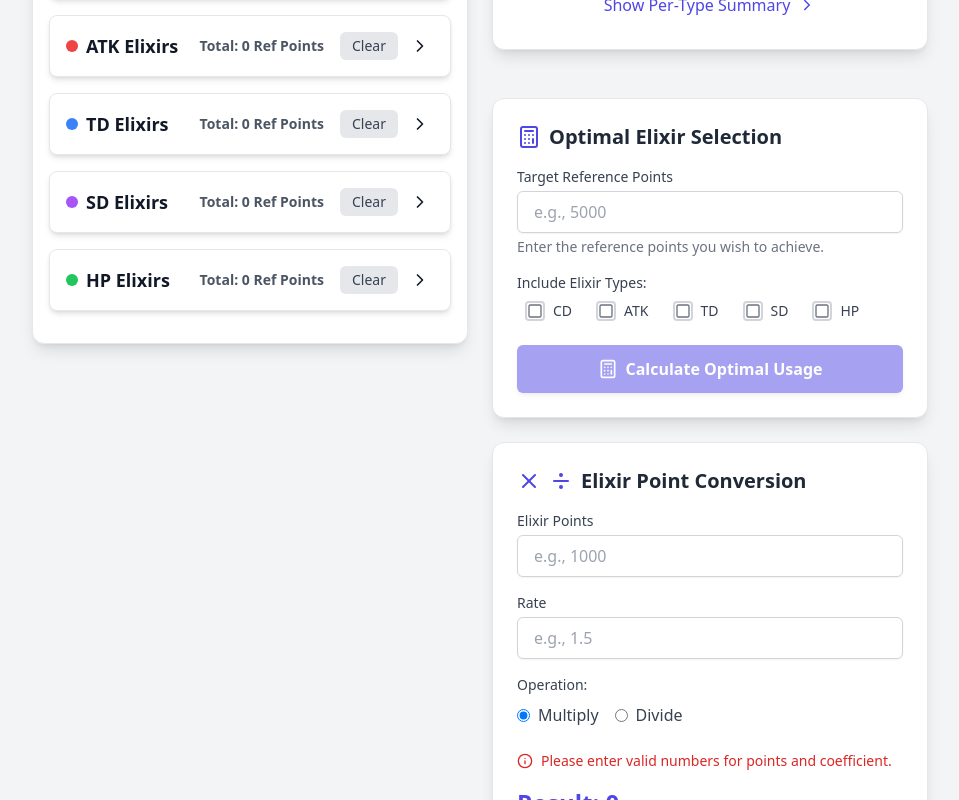
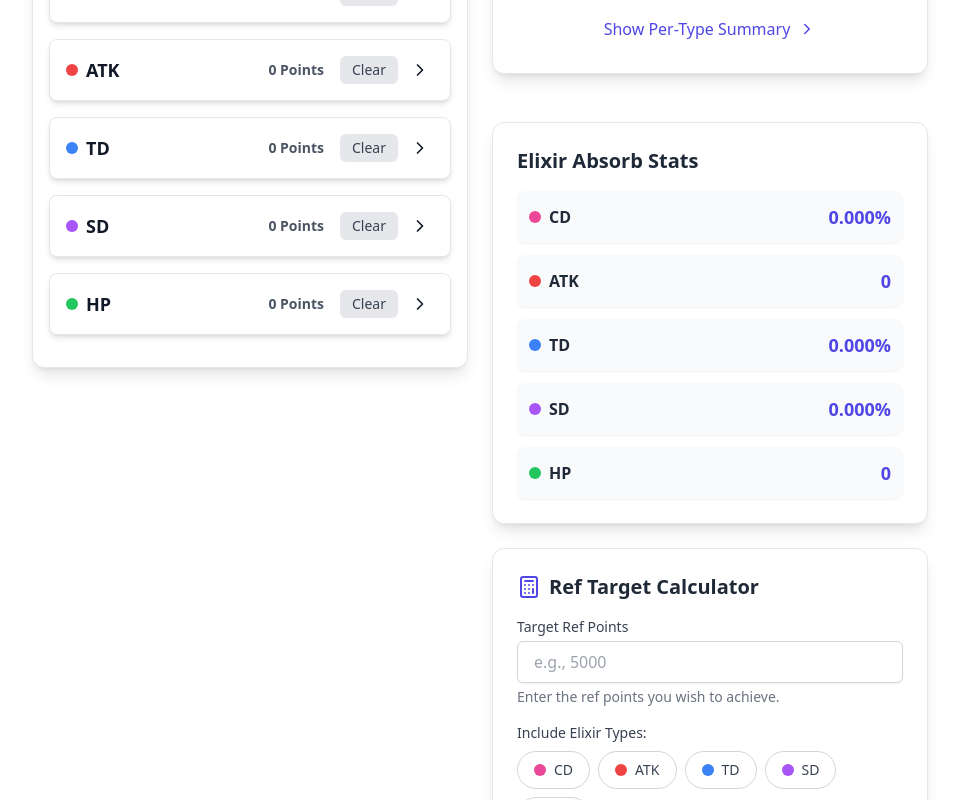
Before and after one commit to ifrag2142/elixir-tracker-app, a React (Create React App) app: page / in a window 1280 px wide. Shown: the part 280-1080 px from the top of the page, without its empty margins (160-1119 px from the left). Built offline with nearby package versions, Linux system fonts and the light colour scheme.

Commit message:
Update various text, add absorb stats section

```diff
--- a/src/App.js
+++ b/src/App.js
@@ -1,6 +1,6 @@
 
 import React, { useState, useEffect, useMemo, useCallback } from 'react';
-import { ChevronDown, ChevronRight, Calculator, CheckSquare, Square, Info, Divide, X } from 'lucide-react';
+import { ChevronDown, ChevronRight, Calculator, Info, Divide, X } from 'lucide-react';
 
 // Elixir Tier Configuration
 const ELIXIR_TIERS_CONFIG = [
@@ -25,6 +25,35 @@ const ELIXIR_TYPES_CONFIG = [
   { name: 'SD', color: 'bg-purple-500' },
   { name: 'HP', color: 'bg-green-500' },
 ];
+
+const ELIXIR_ABSORB_STATS_CONFIG = {
+  'ATK': {
+    'Common': 100, 'Good': 200, 'Sturdy': 300, 'Rare': 400, 'Perfect': 600,
+    'Scarce': 800, 'Epic': 1200, 'Legendary': 1600, 'Immortal': 2400,
+    'Myth': 4000, 'Eternal': 6000
+  },
+  'CD': {
+    'Common': 0.01, 'Good': 0.02, 'Sturdy': 0.03, 'Rare': 0.04, 'Perfect': 0.05,
+    'Scarce': 0.06, 'Epic': 0.08, 'Legendary': 0.10, 'Immortal': 0.14,
+    'Myth': 0.20, 'Eternal': 0.28
+  },
+  'TD': {
+    'Common': 0.001, 'Good': 0.002, 'Sturdy': 0.003, 'Rare': 0.004, 'Perfect': 0.005,
+    'Scarce': 0.006, 'Epic': 0.008, 'Legendary': 0.010, 'Immortal': 0.014,
+    'Myth': 0.020, 'Eternal': 0.028
+  },
+  'SD': {
+    'Common': 0.002, 'Good': 0.004, 'Sturdy': 0.006, 'Rare': 0.008, 'Perfect': 0.010,
+    'Scarce': 0.012, 'Epic': 0.016, 'Legendary': 0.020, 'Immortal': 0.028,
+    'Myth': 0.040, 'Eternal': 0.056
+  },
+  'HP': {
+    'Common': 10000, 'Good': 20000, 'Sturdy': 30000, 'Rare': 40000, 'Perfect': 60000,
+    'Scarce': 80000, 'Epic': 120000, 'Legendary': 160000, 'Immortal': 240000,
+    'Myth': 400000, 'Eternal': 600000
+  }
+};
+
 
 // --- Components ---
 
@@ -86,9 +115,9 @@ const ElixirTypeInventory = React.memo(({ elixirTypeConfig, inventoryForType, on
           className="flex-grow flex items-center gap-2 focus:outline-none" // Added flex-grow
         >
           <span className={`w-3 h-3 rounded-full ${elixirTypeConfig.color}`}></span>
-          {elixirTypeConfig.name} Elixirs
+          {elixirTypeConfig.name}
         </button>
-        <span className="text-sm text-gray-600 dark:text-gray-400 mr-4">Total: {totalRefPointsForType.toLocaleString()} Ref Points</span>
+        <span className="text-sm text-gray-600 dark:text-gray-400 mr-4">{totalRefPointsForType.toLocaleString()} Points</span>
         <button // Clear button
           onClick={handleClear}
           className="px-3 py-1 bg-gray-200 dark:bg-gray-700 text-gray-700 dark:text-gray-200 text-sm font-medium rounded-md hover:bg-gray-300 dark:hover:bg-gray-600 transition-colors duration-200 focus:outline-none focus:ring-2 focus:ring-gray-400"
@@ -124,10 +153,19 @@ const ElixirTypeInventory = React.memo(({ elixirTypeConfig, inventoryForType, on
 });
 
 // Elixir Inventory Management Interface Component
-const ElixirInventory = React.memo(({ inventory, onInventoryChange, totalRefPointsPerType, onClearTypeInventory }) => {
+const ElixirInventory = React.memo(({ inventory, onInventoryChange, totalRefPointsPerType, onClearAllElixirs }) => {
   return (
-    <div className="bg-white dark:bg-gray-800 shadow-lg rounded-xl overflow-hidden mb-6 border border-gray-200 dark:border-gray-700 p-4 overflow-y-auto"> {/* Overall scrollability */}
-      <h2 className="text-xl font-bold p-4 -mx-4 -mt-4 mb-4 bg-indigo-600 text-white rounded-t-xl">Your Elixir Inventories</h2>
+    <div className="bg-white dark:bg-gray-800 shadow-lg rounded-xl overflow-hidden mb-6 border border-gray-200 dark:border-gray-700 p-4 max-h-[calc(100vh-200px)] overflow-y-auto">
+      <div className="flex items-center justify-between p-4 -mx-4 -mt-4 mb-4 bg-indigo-600 text-white rounded-t-xl">
+        <h2 className="text-xl font-bold">Elixir</h2>
+        <button
+          onClick={onClearAllElixirs} // Call the new handler
+          className="px-3 py-1 bg-indigo-500 hover:bg-indigo-700 text-white text-sm font-medium rounded-md transition-colors duration-200 focus:outline-none focus:ring-2 focus:ring-indigo-400"
+          aria-label="Clear all elixir inputs"
+        >
+          Clear All
+        </button>
+      </div>
       {ELIXIR_TYPES_CONFIG.map((typeConfig) => (
         <ElixirTypeInventory
           key={typeConfig.name}
@@ -135,7 +173,6 @@ const ElixirInventory = React.memo(({ inventory, onInventoryChange, totalRefPoin
           inventoryForType={inventory[typeConfig.name] || {}}
           onInventoryChange={onInventoryChange}
           totalRefPointsForType={totalRefPointsPerType[typeConfig.name] || 0}
-          onClearTypeInventory={onClearTypeInventory}
         />
       ))}
     </div>
@@ -152,7 +189,7 @@ const TotalSummaryDisplay = React.memo(({ totalOverallRefPoints, totalRefPointsP
 
   return (
     <div className="bg-white dark:bg-gray-800 shadow-lg rounded-xl p-6 text-center border border-gray-200 dark:border-gray-700 mb-6">
-      <h2 className="text-lg font-semibold text-gray-700 dark:text-gray-300 mb-2">Overall Total Reference Points</h2>
+      <h2 className="text-lg font-semibold text-gray-700 dark:text-gray-300 mb-2">Overall Total Ref Points</h2>
       <p className="text-5xl font-extrabold text-indigo-600 dark:text-indigo-400 transition-transform duration-300 hover:scale-105 mb-4">
         {totalOverallRefPoints.toLocaleString()}
       </p>
@@ -192,8 +229,7 @@ const TotalSummaryDisplay = React.memo(({ totalOverallRefPoints, totalRefPointsP
 const OptimalSelectionCalculator = React.memo(({ inventory, totalOverallRefPoints }) => {
   const [targetRefPoints, setTargetRefPoints] = useState('');
   const [selectedElixirTypes, setSelectedElixirTypes] = useState(() =>
-    // new Set(ELIXIR_TYPES_CONFIG.map(type => type.name))
-    new Set()
+    new Set() // Initialize as empty set as per your last request
   );
   const [resultElixirs, setResultElixirs] = useState({});
   const [achievedPoints, setAchievedPoints] = useState(0);
@@ -207,13 +243,13 @@ const OptimalSelectionCalculator = React.memo(({ inventory, totalOverallRefPoint
     }
   }, []);
 
-  const handleTypeSelectionChange = useCallback((typeName, isChecked) => {
+  const handleTypeSelectionChange = useCallback((typeName) => {
     setSelectedElixirTypes(prev => {
       const newSelection = new Set(prev);
-      if (isChecked) {
+      if (newSelection.has(typeName)) {
+        newSelection.delete(typeName);
+      } else {
         newSelection.add(typeName);
-      } else {
-        newSelection.delete(typeName);
       }
       return newSelection;
     });
@@ -278,8 +314,6 @@ const OptimalSelectionCalculator = React.memo(({ inventory, totalOverallRefPoint
     const selectedElixirs = {}; // { type: { tier: quantity } }
 
     for (const elixir of availableElixirs) {
-      // If we've already met or exceeded the target, we break.
-      // The algorithm aims for the closest number higher, so it will take just enough to cross the target.
       if (currentAchievedPoints >= target) {
         break;
       }
@@ -287,14 +321,13 @@ const OptimalSelectionCalculator = React.memo(({ inventory, totalOverallRefPoint
       const refPointsPerElixir = elixir.refPoints;
       const availableQuantity = elixir.quantity;
 
-      // How many more points do we minimally need to reach or exceed the target?
       const pointsNeededToMeetTarget = target - currentAchievedPoints;
 
       let numToTake = 0;
       if (pointsNeededToMeetTarget > 0) {
         numToTake = Math.ceil(pointsNeededToMeetTarget / refPointsPerElixir);
       } else {
-        numToTake = 0; // Should not be hit due to `currentAchievedPoints >= target` break.
+        numToTake = 0;
       }
 
       numToTake = Math.min(numToTake, availableQuantity);
@@ -315,7 +348,7 @@ const OptimalSelectionCalculator = React.memo(({ inventory, totalOverallRefPoint
       setMessage(`Successfully achieved exactly ${currentAchievedPoints.toLocaleString()} reference points.`);
     } else if (currentAchievedPoints > target) {
       setMessage(`Achieved ${currentAchievedPoints.toLocaleString()} reference points (Target: ${target.toLocaleString()}). This is the closest value higher than your target.`);
-    } else { // currentAchievedPoints < target (should ideally be caught earlier if target > total available)
+    } else {
       setMessage(`Could not reach target. Achieved ${currentAchievedPoints.toLocaleString()} points. Max possible with selected types: ${currentTotalSelectedInventoryRefPoints.toLocaleString()}.`);
     }
     setIsCalculating(false);
@@ -338,16 +371,15 @@ const OptimalSelectionCalculator = React.memo(({ inventory, totalOverallRefPoint
     };
   }, [targetRefPoints, selectedElixirTypes, calculateOptimalSelection]);
 
-
   return (
     <div className="bg-white dark:bg-gray-800 shadow-lg rounded-xl p-6 border border-gray-200 dark:border-gray-700">
       <h2 className="text-xl font-bold text-gray-800 dark:text-gray-200 mb-4 flex items-center gap-2">
-        <Calculator size={24} className="text-indigo-600 dark:text-indigo-400" /> Optimal Elixir Selection
+        <Calculator size={24} className="text-indigo-600 dark:text-indigo-400" /> Ref Target Calculator
       </h2>
 
       <div className="mb-4">
         <label htmlFor="targetPoints" className="block text-sm font-medium text-gray-700 dark:text-gray-300 mb-1">
-          Target Reference Points
+          Target Ref Points
         </label>
         <input
           id="targetPoints"
@@ -360,7 +392,7 @@ const OptimalSelectionCalculator = React.memo(({ inventory, totalOverallRefPoint
           aria-describedby="target-points-help"
         />
         <p id="target-points-help" className="mt-1 text-sm text-gray-500 dark:text-gray-400">
-          Enter the reference points you wish to achieve.
+          Enter the ref points you wish to achieve.
         </p>
       </div>
 
@@ -368,28 +400,32 @@ const OptimalSelectionCalculator = React.memo(({ inventory, totalOverallRefPoint
         <p className="block text-sm font-medium text-gray-700 dark:text-gray-300 mb-2">
           Include Elixir Types:
         </p>
-        <div className="flex flex-wrap gap-x-4 gap-y-2">
-          {ELIXIR_TYPES_CONFIG.map(typeConfig => (
-            <label key={typeConfig.name} className="flex items-center space-x-2 cursor-pointer">
-              <input
-                type="checkbox"
-                checked={selectedElixirTypes.has(typeConfig.name)}
-                onChange={(e) => handleTypeSelectionChange(typeConfig.name, e.target.checked)}
-                className="sr-only" // Hide default checkbox
-              />
-              <span className={`w-5 h-5 rounded flex items-center justify-center border-2 transition-all duration-150 ease-in-out ${selectedElixirTypes.has(typeConfig.name)
-                  ? 'bg-indigo-600 border-indigo-600 text-white'
-                  : 'bg-white dark:bg-gray-800 border-gray-300 dark:border-gray-600 text-gray-500 dark:text-gray-400'
-                }`}>
-                {selectedElixirTypes.has(typeConfig.name) ? <CheckSquare size={16} /> : <Square size={16} />}
-              </span>
-              <span className="text-gray-700 dark:text-gray-300 text-sm">{typeConfig.name}</span>
-            </label>
-          ))}
+        <div className="flex flex-wrap gap-x-2 gap-y-2">
+          {ELIXIR_TYPES_CONFIG.map(typeConfig => {
+            const isSelected = selectedElixirTypes.has(typeConfig.name);
+            return (
+              <button
+                key={typeConfig.name}
+                type="button"
+                onClick={() => handleTypeSelectionChange(typeConfig.name)}
+                className={`flex items-center space-x-2 px-4 py-2 rounded-full border transition-all duration-150 ease-in-out
+                  ${isSelected
+                    ? 'bg-indigo-600 border-indigo-600 text-white shadow-md'
+                    : 'bg-white dark:bg-gray-800 border-gray-300 dark:border-gray-600 text-gray-700 dark:text-gray-300 hover:bg-gray-100 dark:hover:bg-gray-700'
+                  }
+                  focus:outline-none focus:ring-2 focus:ring-indigo-500 focus:ring-offset-2 dark:focus:ring-offset-gray-900
+                `}
+                aria-pressed={isSelected}
+              >
+                <span className={`w-3 h-3 rounded-full ${typeConfig.color}`}></span>
+                <span className="text-sm font-medium">{typeConfig.name}</span>
+              </button>
+            );
+          })}
         </div>
       </div>
 
-      <button
+      {/* <button
         onClick={calculateOptimalSelection}
         disabled={isCalculating || targetRefPoints === '' || parseInt(targetRefPoints, 10) <= 0 || selectedElixirTypes.size === 0}
         className="w-full px-6 py-3 bg-indigo-600 text-white font-semibold rounded-md shadow-md hover:bg-indigo-700 focus:outline-none focus:ring-2 focus:ring-indigo-500 focus:ring-offset-2 dark:focus:ring-offset-gray-900 transition-all duration-200 disabled:opacity-50 disabled:cursor-not-allowed flex items-center justify-center gap-2"
@@ -400,7 +436,7 @@ const OptimalSelectionCalculator = React.memo(({ inventory, totalOverallRefPoint
             <Calculator size={20} /> Calculate Optimal Usage
           </>
         )}
-      </button>
+      </button> */}
 
       {message && (
         <p className={`mt-4 flex items-center gap-2 text-sm font-medium ${achievedPoints < parseInt(targetRefPoints, 10) ? 'text-red-600 dark:text-red-400' : 'text-green-600 dark:text-green-400'}`}>
@@ -426,7 +462,10 @@ const OptimalSelectionCalculator = React.memo(({ inventory, totalOverallRefPoint
                     const quantity = tiersForType[tier.name];
                     return quantity > 0 ? (
                       <li key={tier.name} className="flex justify-between text-gray-600 dark:text-gray-400">
-                        <span>{tier.name}:</span>
+                        <span className="flex items-center gap-1"> {/* Added a wrapper span for flex */}
+                          <span className={`w-2 h-2 rounded-full ${tier.colorClass}`}></span> {/* Color dot */}
+                          <span>{tier.name}:</span>
+                        </span>
                         <span className="font-medium">{quantity.toLocaleString()} pcs</span>
                       </li>
                     ) : null;
@@ -458,7 +497,7 @@ const ElixirPointCalculator = React.memo(() => {
 
     if (isNaN(cp) || isNaN(co)) {
       setResult(0);
-      setError('Please enter valid numbers for points and coefficient.');
+      setError('Please enter valid numbers for points and rate.');
       return;
     }
 
@@ -559,6 +598,72 @@ const ElixirPointCalculator = React.memo(() => {
   );
 });
 
+const ElixirAbsorbStats = React.memo(({ inventory, elixirTypesConfig, elixirTiersConfig }) => {
+  const absorbedStats = useMemo(() => {
+    const stats = {};
+    elixirTypesConfig.forEach(typeConfig => {
+      let totalStat = 0;
+      const typeInventory = inventory[typeConfig.name] || {};
+
+      elixirTiersConfig.forEach(tier => {
+        const quantity = typeInventory[tier.name] ?? 0;
+        const statPerElixir = ELIXIR_ABSORB_STATS_CONFIG[typeConfig.name]?.[tier.name];
+
+        if (quantity > 0 && statPerElixir !== undefined) {
+          totalStat += quantity * statPerElixir;
+        }
+      });
+      stats[typeConfig.name] = totalStat;
+    });
+    return stats;
+  }, [inventory, elixirTypesConfig, elixirTiersConfig]);
+
+  // Helper to format stats (e.g., add K for thousands, % for percentages)
+  const formatStat = useCallback((type, value) => {
+    if (type === 'CD' || type === 'TD' || type === 'SD') {
+      return `${(value).toFixed(3)}%`; // Format as percentage with 3 decimal places
+    } else if (type === 'HP') {
+      if (value >= 1000000) { // Check for millions first
+        return `${(value / 1000000).toLocaleString(undefined, { maximumFractionDigits: 1 })}M`; // Format HP as M
+      } else if (value >= 1000) { // Then check for thousands
+        return `${(value / 1000).toLocaleString(undefined, { maximumFractionDigits: 0 })}K`; // Format HP as K
+      }
+      return value.toLocaleString(); // For values less than 1K
+    } else if (type === 'ATK') {
+      if (value >= 1000000) { // Check for millions first
+        return `${(value / 1000000).toLocaleString(undefined, { maximumFractionDigits: 1 })}M`; // Format ATK as M
+      } else if (value >= 1000) { // Then check for thousands
+        return `${(value / 1000).toLocaleString(undefined, { maximumFractionDigits: 1 })}K`; // Format ATK as K
+      }
+      return value.toLocaleString(); // For values less than 1K
+    }
+    return value.toLocaleString();
+  }, []);
+  return (
+    <div className="bg-white dark:bg-gray-800 shadow-lg rounded-xl p-6 border border-gray-200 dark:border-gray-700">
+      <h2 className="text-xl font-bold text-gray-800 dark:text-gray-200 mb-4">Elixir Absorb Stats</h2>
+      <div className="flex flex-col gap-3">
+        {elixirTypesConfig.map(typeConfig => (
+          <div
+            key={typeConfig.name}
+            className="flex items-center justify-between p-3 rounded-lg bg-gray-50 dark:bg-gray-700 shadow-sm"
+          >
+            {/* Left side: Elixir Type Name with Color */}
+            <div className="flex items-center gap-2">
+              <span className={`w-3 h-3 rounded-full ${typeConfig.color}`}></span>
+              <span className="font-semibold text-gray-800 dark:text-gray-200 text-base">{typeConfig.name}</span>
+            </div>
+            {/* Right side: Absorbed Stat Value */}
+            <p className="text-lg font-bold text-indigo-600 dark:text-indigo-400">
+              {formatStat(typeConfig.name, absorbedStats[typeConfig.name] || 0)}
+            </p>
+          </div>
+        ))}
+      </div>
+    </div>
+  );
+});
+
 
 // Main App Component
 const ElixirTrackerApp = () => {
@@ -645,6 +750,21 @@ const ElixirTrackerApp = () => {
     }));
   }, []);
 
+  // Handler for clearing all elixirs
+  const handleClearAllElixirs = useCallback(() => {
+    setInventory(() => {
+      const emptyInventory = {};
+      ELIXIR_TYPES_CONFIG.forEach(typeConfig => {
+        emptyInventory[typeConfig.name] = {};
+        ELIXIR_TIERS_CONFIG.forEach(tier => {
+          emptyInventory[typeConfig.name][tier.name] = 0; // Set all to 0
+        });
+      });
+      return emptyInventory;
+    });
+  }, []);
+
+
   // Handler for clearing all elixirs of a specific type
   const handleClearTypeInventory = useCallback((elixirTypeToClear) => {
     setInventory(prevInventory => {
@@ -660,7 +780,7 @@ const ElixirTrackerApp = () => {
   }, []);
 
   return (
-    <div className="min-h-screen bg-gray-100 dark:bg-gray-900 text-gray-900 dark:text-gray-100 p-4 sm:p-6 font-sans">
+    <div className="min-h-screen b dark:bg-gray-900 text-gray-900 dark:text-gray-100 p-4 sm:p-6 font-sans">
       <header className="text-center mb-8">
         <h1 className="text-4xl sm:text-5xl font-extrabold text-indigo-700 dark:text-indigo-300 mb-2 leading-tight">
           Elixir Inventory Tracker
@@ -668,7 +788,7 @@ const ElixirTrackerApp = () => {
         <p className="text-lg text-gray-600 dark:text-gray-400">
           Manage your elixirs by type, track points, and optimize usage for targets.
         </p>
-      </header>
+      </header>d
 
       <main className="max-w-4xl mx-auto grid grid-cols-1 md:grid-cols-2 gap-6">
         {/* Left Column - Inventory Management */}
@@ -678,6 +798,7 @@ const ElixirTrackerApp = () => {
             onInventoryChange={handleInventoryChange}
             totalRefPointsPerType={totalRefPointsPerType}
             onClearTypeInventory={handleClearTypeInventory}
+            onClearAllElixirs={handleClearAllElixirs}
           />
         </section>
 
@@ -686,6 +807,11 @@ const ElixirTrackerApp = () => {
           <TotalSummaryDisplay
             totalOverallRefPoints={totalOverallRefPoints}
             totalRefPointsPerType={totalRefPointsPerType}
+          />
+          <ElixirAbsorbStats
+            inventory={inventory}
+            elixirTypesConfig={ELIXIR_TYPES_CONFIG}
+            elixirTiersConfig={ELIXIR_TIERS_CONFIG}
           />
           <OptimalSelectionCalculator
             inventory={inventory}
```
